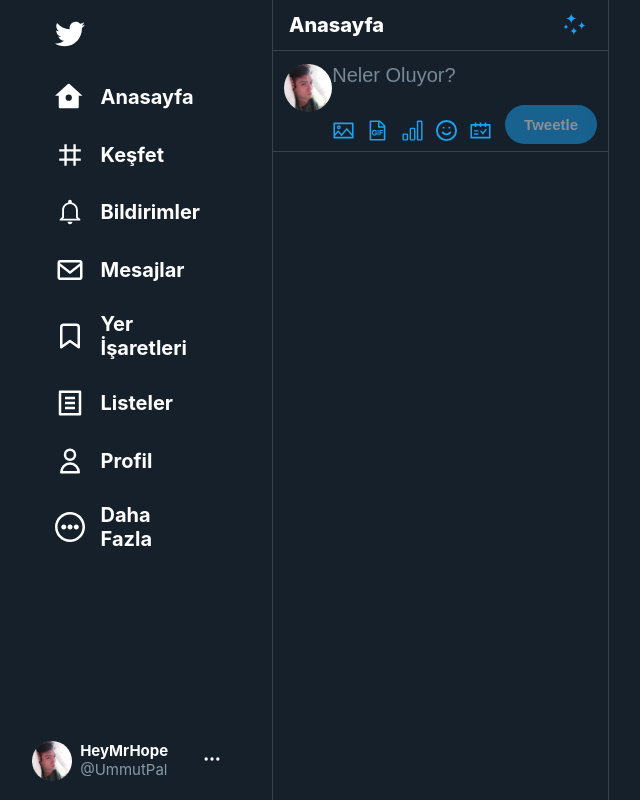
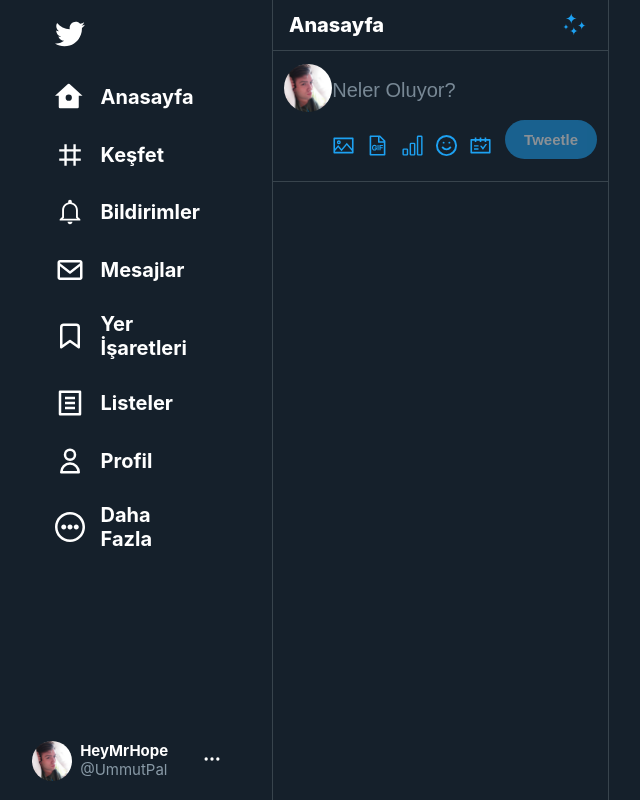
Before and after one commit to UmutPalabiyik/twitter-clone, a React (Create React App) app: page / in a window 1280 px wide. Shown: the whole page, without its empty margins (176-816 px from the left). Built offline with nearby package versions, Linux system fonts and the light colour scheme.

Commit message:
refactor index.css background color

```diff
--- a/src/components/ProfileTweet.scss
+++ b/src/components/ProfileTweet.scss
@@ -1,6 +1,6 @@
 .profile-tweet {
   padding: 0.3rem 0.7rem;
-  min-height: 10vh;
+  min-height: 120px;
   border-bottom: 1px solid rgb(56, 68, 77);
   flex-shrink: 0;
 
@@ -24,6 +24,7 @@
       display: flex;
       flex-direction: column;
       justify-content: center;
+      width: 100%;
 
       .profile-tweet__tweet {
         &-input {
--- a/src/index.css
+++ b/src/index.css
@@ -5,6 +5,7 @@
     sans-serif;
   -webkit-font-smoothing: antialiased;
   -moz-osx-font-smoothing: grayscale;
+  background-color: #15202B;
 }
 
 code {
```
